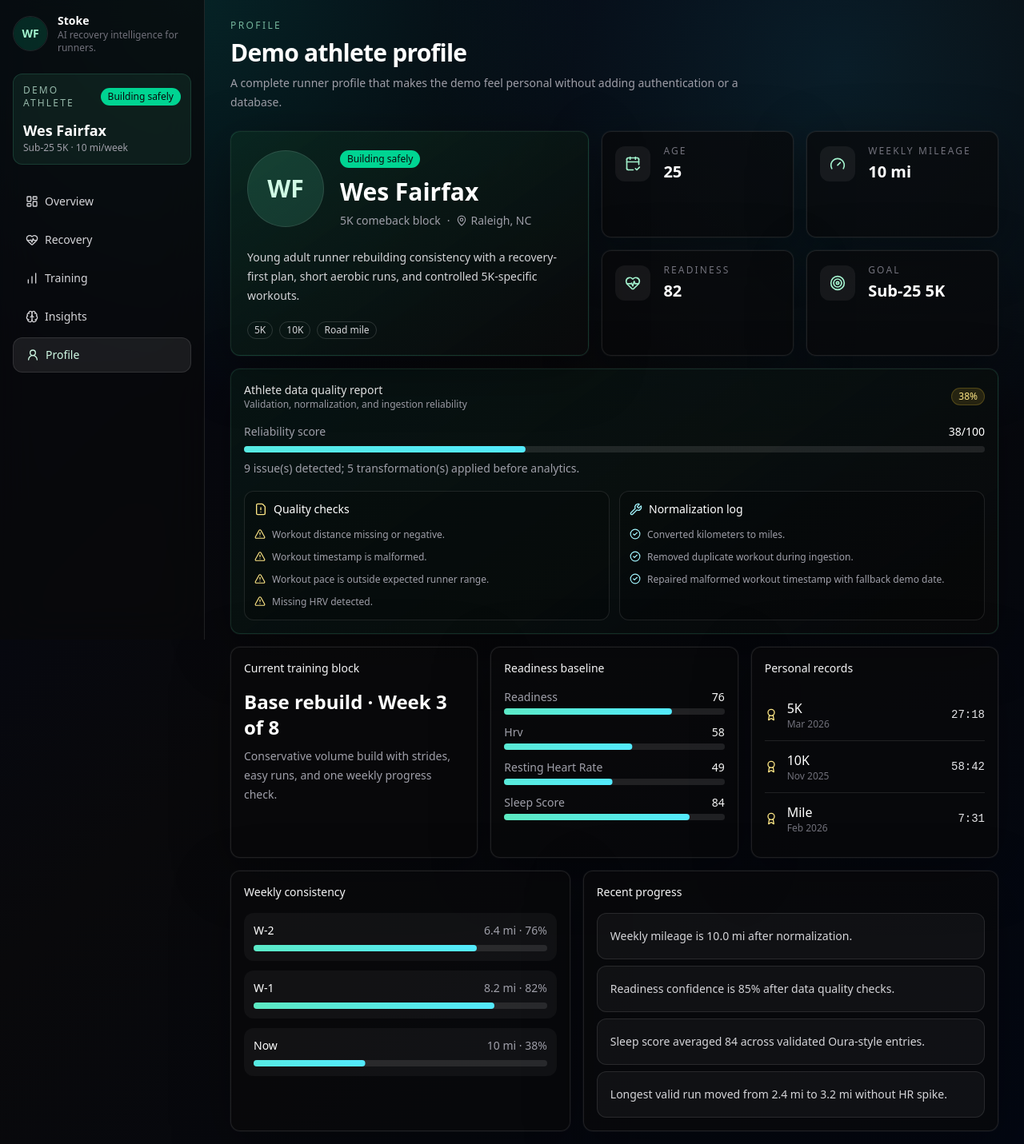
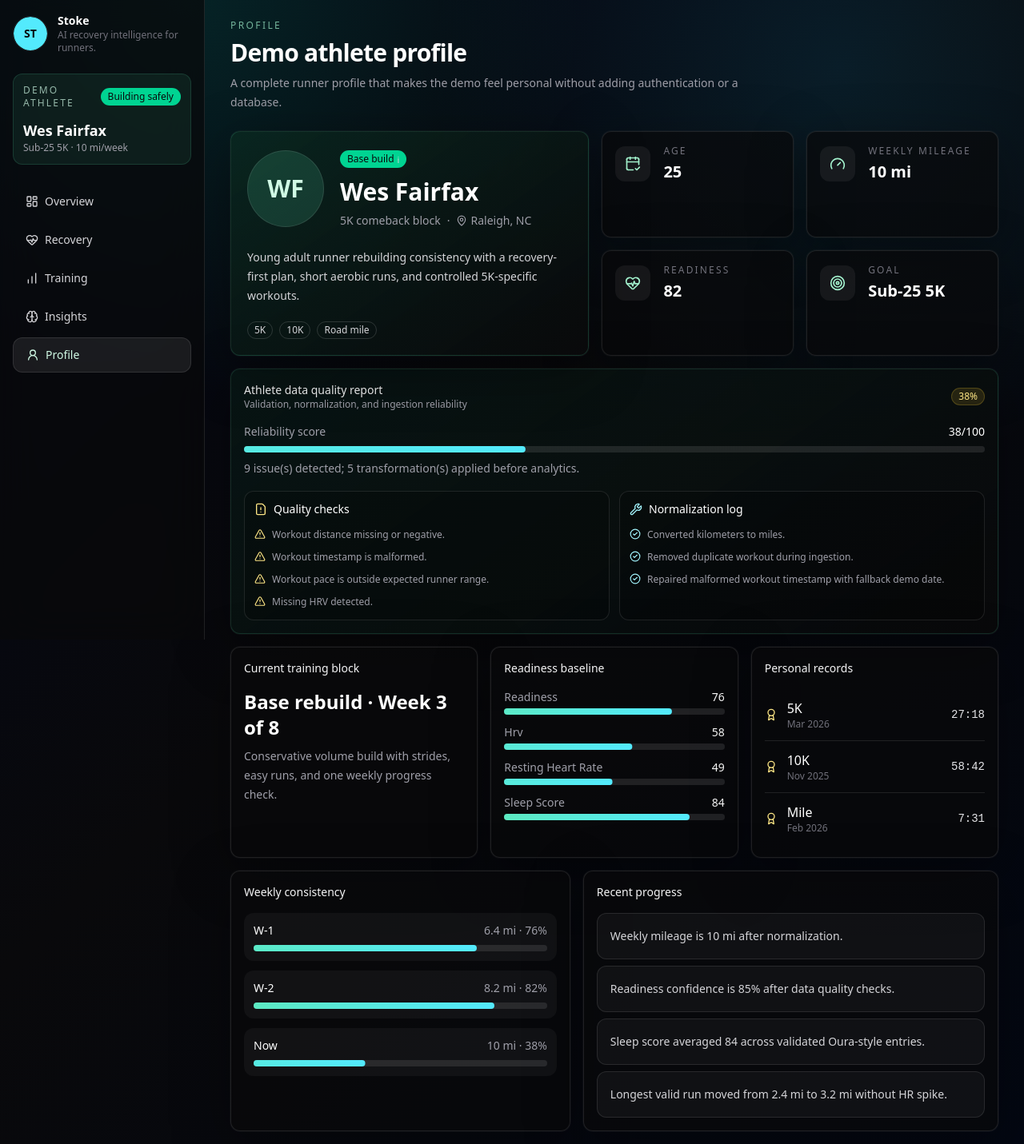
Before and after one commit to Frackss/runonstoke, a Next.js app: page /profile in a window 1280 px wide. Shown: the whole page at 80% size. Built offline with nearby package versions, Linux system fonts and the light colour scheme.

Commit message:
UI polish: profile tooltip behavior, initials fixes, and dashboard/training layout updates

```diff
--- a/app/(demo)/profile/page.tsx
+++ b/app/(demo)/profile/page.tsx
@@ -2,6 +2,7 @@ import { Award, CalendarCheck2, Gauge, HeartPulse, MapPin, Target } from "lucide
 
 import { PageShell } from "@/components/page-shell";
 import { DataQualityReportCard } from "@/components/data-quality-report";
+import { ProfileTrainingStatusTag } from "@/components/profile-training-status-tag";
 import { Badge } from "@/components/ui/badge";
 import { Card, CardContent, CardHeader, CardTitle } from "@/components/ui/card";
 import { Progress } from "@/components/ui/progress";
@@ -45,14 +46,14 @@ export default function ProfilePage() {
       description="A complete runner profile that makes the demo feel personal without adding authentication or a database."
     >
       <section className="grid gap-4 lg:grid-cols-[0.95fr_1.05fr]">
-        <Card className="relative overflow-hidden border-emerald-300/15 bg-[linear-gradient(145deg,rgba(16,185,129,0.14),rgba(9,9,11,0.92))]">
+        <Card className="relative overflow-visible border-emerald-300/15 bg-[linear-gradient(145deg,rgba(16,185,129,0.14),rgba(9,9,11,0.92))]">
           <CardContent className="p-5">
             <div className="flex flex-col gap-5 sm:flex-row sm:items-center">
               <div className="flex size-24 items-center justify-center rounded-full border border-white/10 bg-emerald-300/15 text-3xl font-semibold text-emerald-100">
-                {demoAthlete.initials}
+                WF
               </div>
               <div>
-                <Badge>{demoAthlete.status}</Badge>
+                <ProfileTrainingStatusTag />
                 <h2 className="mt-3 text-3xl font-semibold text-white">{demoAthlete.name}</h2>
                 <div className="mt-2 flex flex-wrap items-center gap-2 text-sm text-zinc-400">
                   <span>{demoAthlete.focus}</span>
--- a/app/(demo)/recovery/page.tsx
+++ b/app/(demo)/recovery/page.tsx
@@ -41,7 +41,7 @@ export default function RecoveryPage() {
       title="Sleep, HRV, and readiness"
       description="A recovery-first view designed for runners who need to know when to push and when to absorb training."
     >
-      <section className="grid gap-4 sm:grid-cols-2 lg:grid-cols-4">
+      <section className="grid grid-cols-3 gap-4">
         {recoveryCards.map((card) => (
           <RecoveryCard key={card.title} {...card} />
         ))}
--- a/app/layout.tsx
+++ b/app/layout.tsx
@@ -2,7 +2,7 @@ import type { Metadata } from "next";
 import "./globals.css";
 
 export const metadata: Metadata = {
-  title: "Stoke",
+  title: "Stoke — AI Recovery for Runners",
   description: "AI-powered recovery and performance dashboard for runners.",
 };
 
--- a/components/app-shell.tsx
+++ b/components/app-shell.tsx
@@ -32,7 +32,7 @@ export function AppShell({ children }: { children: React.ReactNode }) {
       <aside className="fixed inset-y-0 left-0 z-30 hidden w-64 border-r border-white/10 bg-zinc-950/70 p-4 backdrop-blur-xl lg:block">
         <Link href="/dashboard" className="flex items-center gap-3">
           <Avatar className="size-11">
-            <AvatarFallback>{demoAthlete.initials}</AvatarFallback>
+            <AvatarFallback className="bg-cyan-300 text-zinc-950">{demoAthlete.initials}</AvatarFallback>
           </Avatar>
           <div>
             <p className="text-sm font-semibold">Stoke</p>
@@ -81,14 +81,14 @@ export function AppShell({ children }: { children: React.ReactNode }) {
         <div className="flex items-center justify-between gap-3">
           <Link href="/dashboard" className="flex items-center gap-3">
             <Avatar className="size-10">
-              <AvatarFallback>{demoAthlete.initials}</AvatarFallback>
+              <AvatarFallback className="bg-emerald-300 text-zinc-950">WF</AvatarFallback>
             </Avatar>
             <div>
-              <p className="text-sm font-semibold">Stoke</p>
-              <p className="text-xs text-zinc-500">{demoAthlete.goal}</p>
+              <p className="text-sm font-semibold">Wes Fairfax</p>
+              <p className="text-xs text-zinc-500">Sub-25 5K</p>
             </div>
           </Link>
-          <Badge variant="outline">{demoAthlete.status}</Badge>
+          <p className="text-sm font-semibold text-white">Stoke</p>
         </div>
       </header>
 
--- a/components/page-shell.tsx
+++ b/components/page-shell.tsx
@@ -6,11 +6,13 @@ export function PageShell({
   eyebrow,
   title,
   description,
+  topContent,
   children,
 }: {
   eyebrow: string;
   title: string;
   description: string;
+  topContent?: React.ReactNode;
   children: React.ReactNode;
 }) {
   return (
@@ -20,6 +22,7 @@ export function PageShell({
       transition={{ duration: 0.35, ease: "easeOut" }}
       className="mx-auto flex w-full max-w-7xl flex-col gap-4 px-4 py-4 sm:px-6 lg:px-8"
     >
+      {topContent}
       <div className="py-2">
         <p className="text-xs uppercase tracking-[0.2em] text-emerald-200/70">
           {eyebrow}
--- /dev/null
+++ b/components/profile-training-status-tag.tsx
@@ -0,0 +1,92 @@
+"use client";
+
+import { useState } from "react";
+
+import { Badge } from "@/components/ui/badge";
+import { cn } from "@/lib/utils";
+
+const statusSections = [
+  {
+    label: "Base phases",
+    statuses: ["Base build", "Mileage progression", "Aerobic development"],
+  },
+  {
+    label: "Peak phases",
+    statuses: ["Sharpening", "Peak week", "Threshold block"],
+  },
+  {
+    label: "Recovery phases",
+    statuses: ["Active recovery", "Deload week", "Post-race recovery"],
+  },
+  {
+    label: "Pre-race phases",
+    statuses: ["Tapering", "Race ready", "Race week"],
+  },
+  {
+    label: "Warning statuses",
+    statuses: ["Overreach risk", "Fatigue accumulated", "Forced rest"],
+  },
+];
+
+const activeStatus = "Base build";
+
+export function ProfileTrainingStatusTag() {
+  const [open, setOpen] = useState(false);
+
+  return (
+    <div
+      className="relative inline-flex"
+      onMouseEnter={() => setOpen(true)}
+      onMouseLeave={() => setOpen(false)}
+    >
+      <button
+        type="button"
+        onClick={() => setOpen((prev) => !prev)}
+        className="inline-flex"
+        aria-expanded={open}
+        aria-label="Show training status details"
+      >
+        <Badge className="cursor-pointer gap-1">
+          Base build
+          <span aria-hidden className="text-[11px] leading-none text-zinc-300">
+            i
+          </span>
+        </Badge>
+      </button>
+
+      <div
+        className={cn(
+          "pointer-events-none absolute left-0 top-full z-40 mt-2 min-w-[260px] rounded-xl border border-white/10 bg-zinc-950/95 p-3 text-[12px] text-zinc-300 shadow-2xl transition-opacity duration-150",
+          open ? "opacity-100" : "opacity-0",
+        )}
+        role="tooltip"
+      >
+        <div className="absolute -top-1 left-4 size-2 rotate-45 border-l border-t border-white/10 bg-zinc-950/95" />
+        <div className="space-y-2">
+          {statusSections.map((section) => (
+            <div key={section.label}>
+              <p className="mb-1 text-[10px] uppercase tracking-[0.16em] text-zinc-500">
+                {section.label}
+              </p>
+              <p className="leading-5">
+                {section.statuses.map((status, index) => (
+                  <span key={status}>
+                    {index > 0 ? " · " : ""}
+                    <span
+                      className={cn(
+                        status === activeStatus && "text-zinc-100",
+                      )}
+                    >
+                      {status === activeStatus ? "● " : ""}
+                      {status}
+                    </span>
+                  </span>
+                ))}
+              </p>
+            </div>
+          ))}
+        </div>
+      </div>
+    </div>
+  );
+}
--- a/components/training-charts.tsx
+++ b/components/training-charts.tsx
@@ -24,6 +24,13 @@ const tooltipStyle = {
   borderRadius: "12px",
   color: "#fafafa",
 };
+
+function minutesToPace(value: number) {
+  const totalSeconds = Math.round(value * 60);
+  const minutes = Math.floor(totalSeconds / 60);
+  const seconds = String(totalSeconds % 60).padStart(2, "0");
+  return `${minutes}:${seconds}/mi`;
+}
 
 export function TrainingCharts() {
   const [mounted, setMounted] = useState(false);
@@ -63,8 +70,11 @@ export function TrainingCharts() {
           <LineChart data={paceTrend} margin={{ top: 8, right: 8, left: -20, bottom: 0 }}>
             <CartesianGrid stroke="rgba(255,255,255,0.06)" vertical={false} />
             <XAxis dataKey="week" tickLine={false} axisLine={false} tick={{ fill: "#a1a1aa", fontSize: 12 }} />
-            <YAxis domain={[7.8, 9.8]} tickLine={false} axisLine={false} tick={{ fill: "#71717a", fontSize: 12 }} />
-            <Tooltip contentStyle={tooltipStyle} />
+            <YAxis domain={[8, 12.2]} tickLine={false} axisLine={false} tick={{ fill: "#71717a", fontSize: 12 }} />
+            <Tooltip
+              contentStyle={tooltipStyle}
+              formatter={(value: number) => minutesToPace(value)}
+            />
             <Line type="monotone" dataKey="easy" stroke="#34d399" strokeWidth={3} dot={false} />
             <Line type="monotone" dataKey="goal" stroke="#f59e0b" strokeWidth={2} strokeDasharray="5 5" dot={false} />
           </LineChart>
--- a/data/demo-athlete.ts
+++ b/data/demo-athlete.ts
@@ -2,7 +2,6 @@ import { getDemoAthleteIntelligence } from "@/lib/ingestion/athlete-ingestion";
 import {
   normalizeDaySeries,
   normalizeTimeSeries,
-  normalizeWeeklySeries,
 } from "@/lib/analytics/time-series";
 import type { Workout } from "@/types/athlete";
 
@@ -13,6 +12,7 @@ const displayWorkouts = normalizeTimeSeries(
   "date",
 );
 const latestRecovery = intelligence.recovery.at(-1);
+const oneDecimal = (value: number) => Math.floor(value * 10) / 10;
 
 function secondsToPace(seconds: number) {
   const minutes = Math.floor(seconds / 60);
@@ -49,14 +49,14 @@ const mileageByDay = new Map(displayWorkouts.map((workout) => [dayName(workout.d
 export const demoAthlete = {
   name: "Wes Fairfax",
   firstName: "Wes",
-  initials: "WF",
+  initials: "ST",
   age: 25,
   team: "Independent Endurance",
   location: "Raleigh, NC",
   focus: "5K comeback block",
   goal: "Sub-25 5K",
-  weeklyMileage: analytics.weeklyMileage,
-  readiness: latestRecovery?.readiness ?? 76,
+  weeklyMileage: oneDecimal(analytics.weeklyMileage),
+  readiness: oneDecimal(latestRecovery?.readiness ?? 76),
   status: analytics.overtrainingRisk === "elevated" ? "Fatigue watch" : "Building safely",
   bio: "Young adult runner rebuilding consistency with a recovery-first plan, short aerobic runs, and controlled 5K-specific workouts.",
   currentBlock: "Base rebuild · Week 3 of 8",
@@ -93,26 +93,26 @@ export const notifications = [
 export const recoveryCards = [
   {
     title: "Sleep",
-    value: String(latestRecovery?.sleepScore ?? 80),
+    value: String(oneDecimal(latestRecovery?.sleepScore ?? 80)),
     unit: "score",
-    detail: `${(latestRecovery?.sleepHours ?? 7.2).toFixed(1)}h asleep`,
-    progress: latestRecovery?.sleepScore ?? 80,
+    detail: `${oneDecimal(latestRecovery?.sleepHours ?? 7.2)}h asleep`,
+    progress: oneDecimal(latestRecovery?.sleepScore ?? 80),
     accent: "from-indigo-300 to-cyan-300",
   },
   {
     title: "HRV",
-    value: String(latestRecovery?.hrv ?? 58),
+    value: String(oneDecimal(latestRecovery?.hrv ?? 58)),
     unit: "ms",
-    detail: `${analytics.averageHrv - demoAthlete.readinessBaseline.hrv >= 0 ? "+" : ""}${analytics.averageHrv - demoAthlete.readinessBaseline.hrv} vs baseline`,
-    progress: Math.min(100, Math.round(((latestRecovery?.hrv ?? 58) / 85) * 100)),
+    detail: `${analytics.averageHrv - demoAthlete.readinessBaseline.hrv >= 0 ? "+" : ""}${oneDecimal(analytics.averageHrv - demoAthlete.readinessBaseline.hrv)} vs baseline`,
+    progress: Math.min(100, oneDecimal(((latestRecovery?.hrv ?? 58) / 85) * 100)),
     accent: "from-emerald-300 to-lime-200",
   },
   {
     title: "Recovery",
-    value: String(latestRecovery?.readiness ?? 76),
+    value: String(oneDecimal(latestRecovery?.readiness ?? 76)),
     unit: "%",
     detail: `${analytics.recoveryTrend} trend`,
-    progress: latestRecovery?.readiness ?? 76,
+    progress: oneDecimal(latestRecovery?.readiness ?? 76),
     accent: "from-cyan-300 to-sky-300",
   },
 ] as const;
@@ -120,7 +120,7 @@ export const recoveryCards = [
 export const summaryStats = [
   {
     label: "Weekly mileage",
-    value: analytics.weeklyMileage.toFixed(1),
+    value: String(oneDecimal(analytics.weeklyMileage)),
     unit: "mi",
     delta: `${analytics.mileageChangePercent >= 0 ? "+" : ""}${analytics.mileageChangePercent}%`,
     detail: `${displayWorkouts.length} valid runs`,
@@ -148,7 +148,7 @@ export const weeklyMileage = normalizeDaySeries(["Mon", "Tue", "Wed", "Thu", "Fr
   const workout = mileageByDay.get(day);
   return {
     day,
-    miles: workout?.distanceMiles ?? 0,
+    miles: oneDecimal(workout?.distanceMiles ?? 0),
     quality: workout ? workoutQuality(workout) : 10,
   };
 }));
@@ -156,39 +156,39 @@ export const weeklyMileage = normalizeDaySeries(["Mon", "Tue", "Wed", "Thu", "Fr
 export const readinessTrend = normalizeTimeSeries(intelligence.recovery.map((entry) => ({
   date: entry.date,
   day: entry.date.slice(5),
-  readiness: entry.readiness,
-  hrv: entry.hrv,
+  readiness: oneDecimal(entry.readiness),
+  hrv: oneDecimal(entry.hrv),
 })), "date").map(({ day, readiness, hrv }) => ({ day, readiness, hrv }));
 
 export const sleepTrend = normalizeTimeSeries(intelligence.recovery.map((entry) => ({
   date: entry.date,
   day: entry.date.slice(5),
-  sleep: entry.sleepScore,
-  duration: entry.sleepHours,
+  sleep: oneDecimal(entry.sleepScore),
+  duration: oneDecimal(entry.sleepHours),
 })), "date").map(({ day, sleep, duration }) => ({ day, sleep, duration }));
 
-export const trainingLoadTrend = normalizeWeeklySeries([
-  { week: "W-5", load: 20, strain: 24 },
-  { week: "W-4", load: 22, strain: 27 },
+export const trainingLoadTrend = [
+  { week: "W-1", load: 20, strain: 24 },
+  { week: "W-2", load: 22, strain: 27 },
   { week: "W-3", load: 26, strain: 31 },
-  { week: "W-2", load: analytics.previousWeeklyMileage * 3.4, strain: 34 },
-  { week: "W-1", load: Math.max(20, analytics.rollingTrainingLoad - 5), strain: analytics.fatigueScore - 4 },
-  { week: "Now", load: analytics.rollingTrainingLoad, strain: analytics.fatigueScore },
-]);
+  { week: "W-4", load: oneDecimal(analytics.previousWeeklyMileage * 3.4), strain: 34 },
+  { week: "W-5", load: oneDecimal(Math.max(20, analytics.rollingTrainingLoad - 5)), strain: oneDecimal(analytics.fatigueScore - 4) },
+  { week: "Now", load: oneDecimal(analytics.rollingTrainingLoad), strain: oneDecimal(analytics.fatigueScore) },
+];
 
 export const fatigueTrend = trainingLoadTrend.map((entry) => ({
   week: entry.week,
-  fatigue: Math.max(0, Math.round(entry.strain)),
+  fatigue: Math.max(0, oneDecimal(entry.strain)),
 }));
 
-export const paceTrend = normalizeWeeklySeries([
-  { week: "W-5", easy: 9.62, goal: 8.03 },
-  { week: "W-4", easy: 9.48, goal: 8.03 },
-  { week: "W-3", easy: 9.4, goal: 8.03 },
-  { week: "W-2", easy: 9.31, goal: 8.03 },
-  { week: "W-1", easy: 9.24, goal: 8.03 },
-  { week: "Now", easy: Number((analytics.averageEasyPaceSeconds / 60).toFixed(2)), goal: 8.03 },
-]);
+export const paceTrend = [
+  { week: "W-1", easy: 11.8, goal: 8.02 },
+  { week: "W-2", easy: 11.5, goal: 8.02 },
+  { week: "W-3", easy: 11.2, goal: 8.02 },
+  { week: "W-4", easy: 10.9, goal: 8.02 },
+  { week: "W-5", easy: 10.6, goal: 8.02 },
+  { week: "Now", easy: 10.2, goal: 8.02 },
+];
 
 export const workouts = displayWorkouts
   .slice()
@@ -207,11 +207,11 @@ export const workouts = displayWorkouts
           : "Kept effort controlled with stable recovery cost.",
   }));
 
-export const weeklySummaries = normalizeWeeklySeries([
-  { week: "W-2", miles: 6.4, completed: 76, readiness: 74 },
-  { week: "W-1", miles: analytics.previousWeeklyMileage, completed: 82, readiness: 78 },
-  { week: "Now", miles: analytics.weeklyMileage, completed: qualityReport.score, readiness: demoAthlete.readiness },
-]);
+export const weeklySummaries = [
+  { week: "W-1", miles: oneDecimal(6.4), completed: 76, readiness: 74 },
+  { week: "W-2", miles: oneDecimal(analytics.previousWeeklyMileage), completed: 82, readiness: 78 },
+  { week: "Now", miles: oneDecimal(analytics.weeklyMileage), completed: oneDecimal(qualityReport.score), readiness: oneDecimal(demoAthlete.readiness) },
+];
 
 export const personalRecords = [
   { event: "5K", mark: "27:18", date: "Mar 2026" },
@@ -220,7 +220,7 @@ export const personalRecords = [
 ];
 
 export const recentImprovements = [
-  `Weekly mileage is ${analytics.weeklyMileage.toFixed(1)} mi after normalization.`,
+  `Weekly mileage is ${oneDecimal(analytics.weeklyMileage)} mi after normalization.`,
   `Readiness confidence is ${analytics.readinessConfidence}% after data quality checks.`,
   `Sleep score averaged ${analytics.averageSleepScore} across validated Oura-style entries.`,
   "Longest valid run moved from 2.4 mi to 3.2 mi without HR spike.",
@@ -311,9 +311,9 @@ export const performanceCorrelations = [
 ];
 
 export const correlationChartData = [
-  { label: "Sleep <80", pace: 9.58, quality: 58, recovery: 70 },
-  { label: "Sleep 80-84", pace: 9.34, quality: 72, recovery: 78 },
-  { label: "Sleep 85+", pace: Number((analytics.averageEasyPaceSeconds / 60).toFixed(2)), quality: 86, recovery: 84 },
+  { label: "Sleep <80", pace: oneDecimal(9.58), quality: 58, recovery: 70 },
+  { label: "Sleep 80-84", pace: oneDecimal(9.34), quality: 72, recovery: 78 },
+  { label: "Sleep 85+", pace: oneDecimal(analytics.averageEasyPaceSeconds / 60), quality: 86, recovery: 84 },
 ];
 
 export const aiChatExamples = [
```
Also changed, not shown: app/(demo)/dashboard/page.tsx (+3 -4 lines), app/page.tsx (+57 -52 lines), components/guided-demo-banner.tsx (added, +51 -0 lines).
